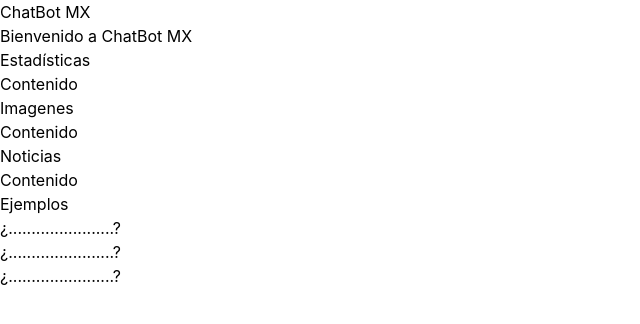
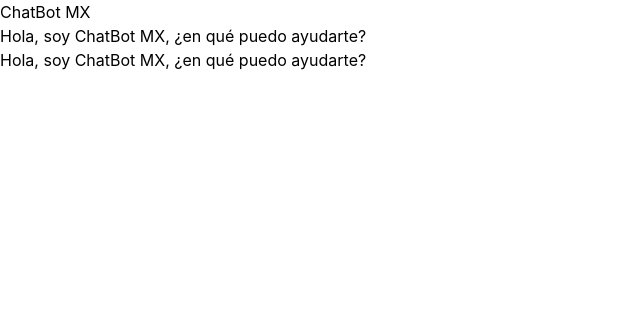
Before and after one commit to zam-cv/chatbotMX, a React (Vite) app in the folder frontend/: page / in a window 1280 px wide. Shown: the top 324 px of the page, without its empty margins (0-640 px from the left). Built offline with nearby package versions, Linux system fonts and the light colour scheme.

Commit message:
messages

```diff
--- a/frontend/src/App.tsx
+++ b/frontend/src/App.tsx
@@ -4,7 +4,7 @@
 import Chat from "./components/Chat";
 
 function App() {
-  const [init, setInit] = useState(true);
+  const [init, setInit] = useState(false);
 
   return (
     <div className="app h-screen w-screen">
--- a/frontend/src/components/Chat.tsx
+++ b/frontend/src/components/Chat.tsx
@@ -3,7 +3,7 @@
     <div className="bg-slate-400 p-5 rounded-md">
       <div>{content}</div>
     </div>
-  )
+  );
 }
 
 function Feature({ title, content }: { title: string; content: string }) {
@@ -34,10 +34,36 @@
   );
 }
 
+export function Message({ content, type }: { content: String; type: String }) {
+  const isBot = type === "bot";
+  const align = isBot ? "justify-end" : "justify-start";
+
+  return (
+    <div className={"flex " + align} >
+      <div className="bg-slate-400 p-5 rounded-md">
+        <div>{content}</div>
+      </div>
+    </div>
+  );
+}
+
 export default function Chat({ init }: { init: boolean }) {
   if (init) {
     return preview();
   }
 
-  return <div className="content-center"></div>;
+  return (
+    <div>
+      <div className="flex flex-col gap-5">
+        <Message
+          content="Hola, soy ChatBot MX, ¿en qué puedo ayudarte?"
+          type="bot"
+        />
+        <Message
+          content="Hola, soy ChatBot MX, ¿en qué puedo ayudarte?"
+          type="user"
+        />
+      </div>
+    </div>
+  );
 }
```
